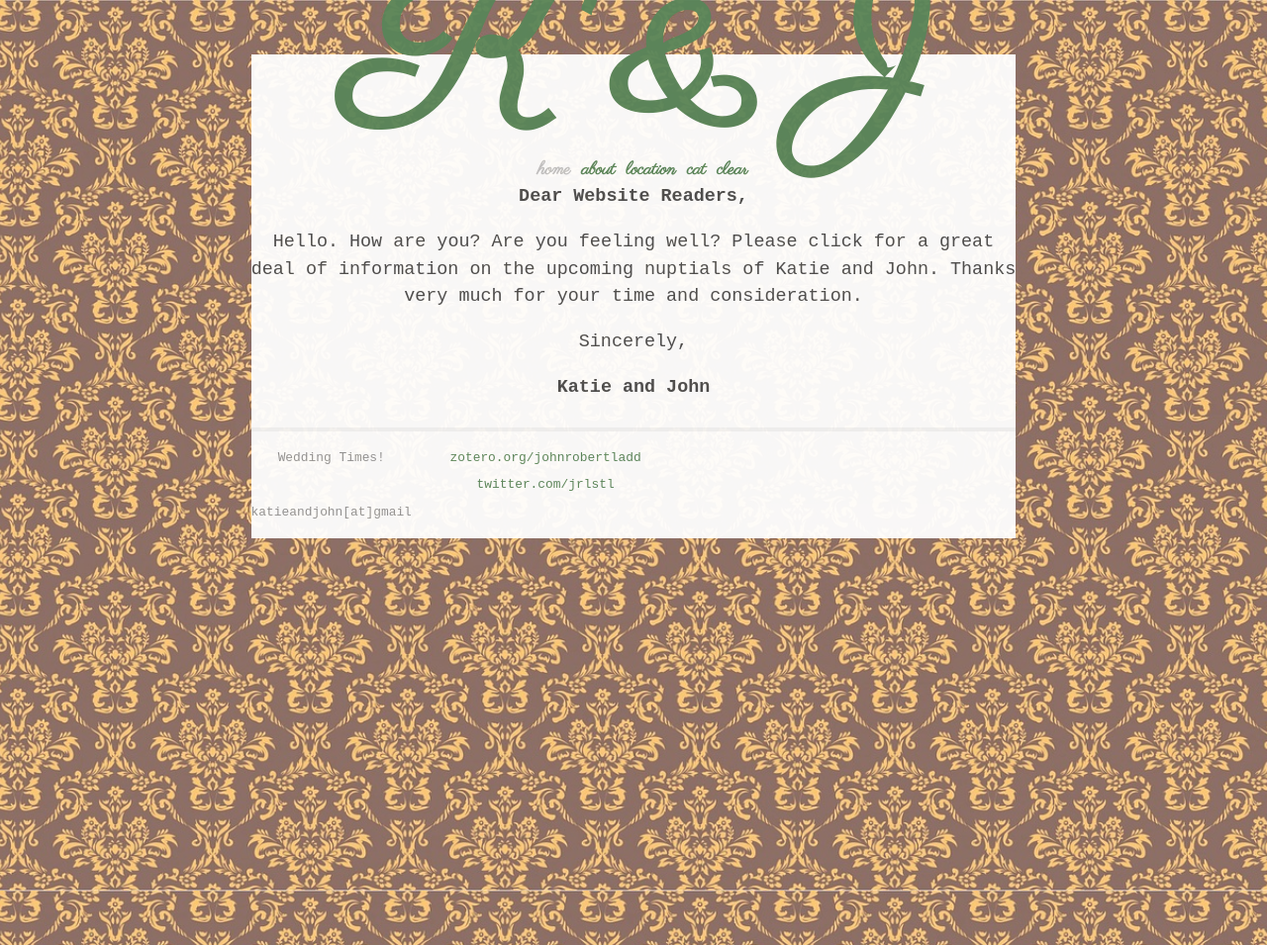
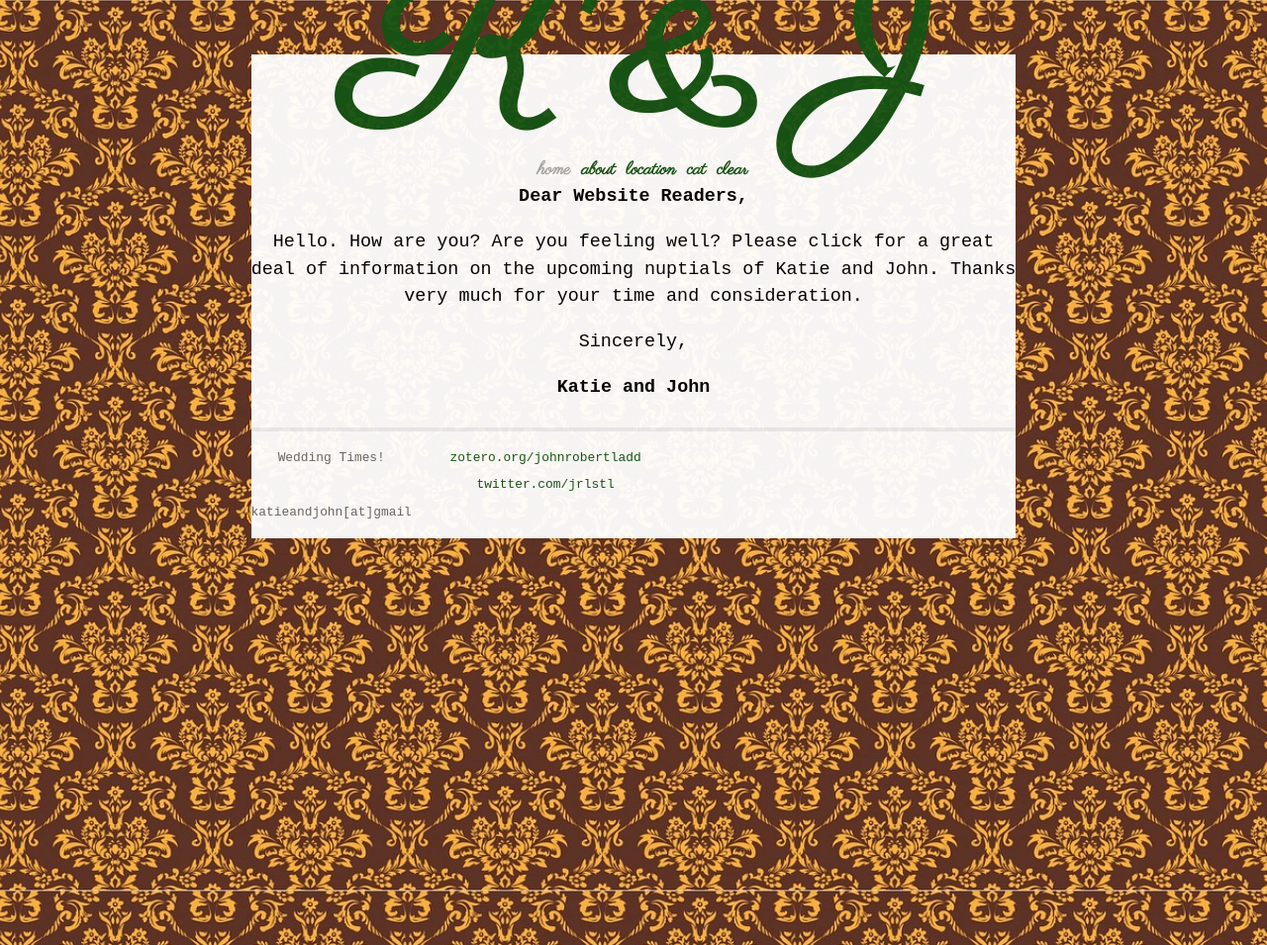
Before and after one commit to jrladd/kmarriesj, a Jekyll site: the page built from index.md, in a window 1280 px wide. Shown: the whole page at 99% size. Built offline with Jekyll 4.4.1, drawn with Linux system fonts in a browser that asks for light colours; Markdown is read by kramdown in place of the engine named in the settings.

Commit message:
change background

```diff
--- a/css/main.css
+++ b/css/main.css
@@ -18,7 +18,6 @@ html {
   -moz-background-size: cover;
   -o-background-size: cover;
   background-size: cover;
-  opacity: 0.7;
 }
 
 body {
```
